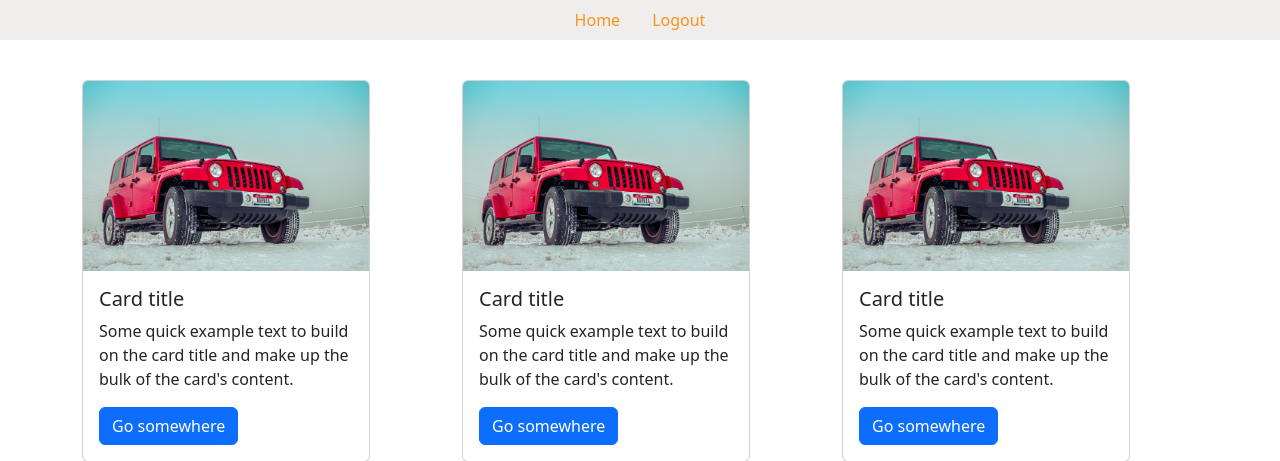
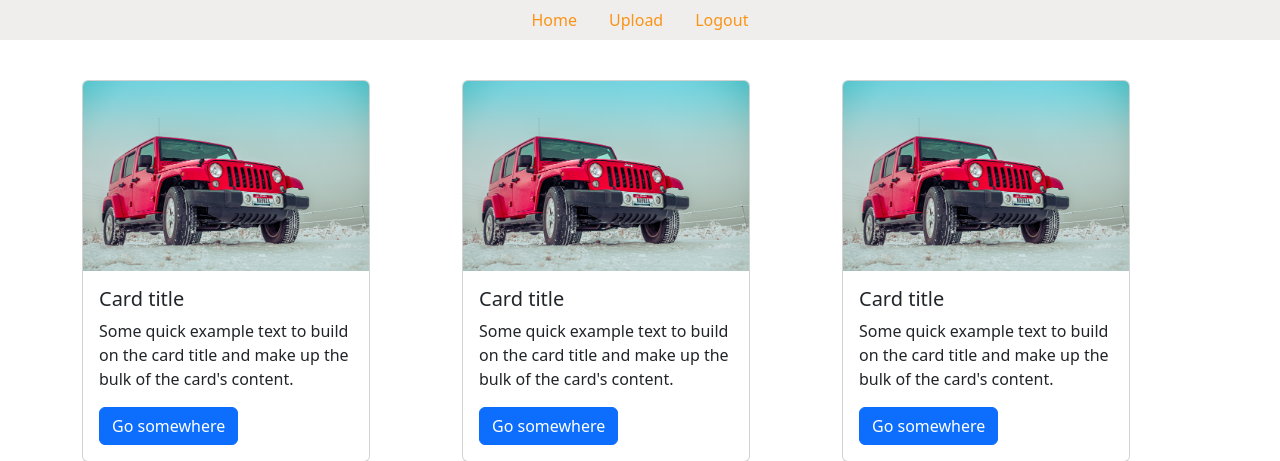
Before and after one commit to shivam-soni-333/Video-Management-Website, a PHP site: page /video_managment_website/index.php in a window 1280 px wide. Shown: the top 461 px of the page. Run offline with PHP 8.4, Linux system fonts and the light colour scheme; the visitor is signed in with stand-in values (Sample User, id 1).

Commit message:
modified header implement check on session start

```diff
--- a/header.php
+++ b/header.php
@@ -17,14 +17,25 @@
       <?php } ?>
 
 </head>
-<?php session_start();?>
+<?php
+  if(session_id() == "")
+  {
+    session_start();
+  }
+?>
 <body>
     <ul class="nav justify-content-center">
         <li class="nav-item">
-          <a class="nav-link active" aria-current="page" href="#">Home</a>
+          <a class="nav-link active" aria-current="page" href="index.php">Home</a>
         </li>
         <?php if(isset($_SESSION["sessionid"]))
         { ?>
+
+
+          <li class="nav-item">
+          <a class="nav-link active" aria-current="page" href="upload.php">Upload</a>
+          </li>
+
           <li class="nav-item">
             <a class="nav-link" href="logout.php">Logout</a>
           </li>
@@ -38,4 +49,6 @@
           <a class="nav-link" href="register.php">Register</a>
         </li>
         <?php } ?>
+
+
     </ul>
```
